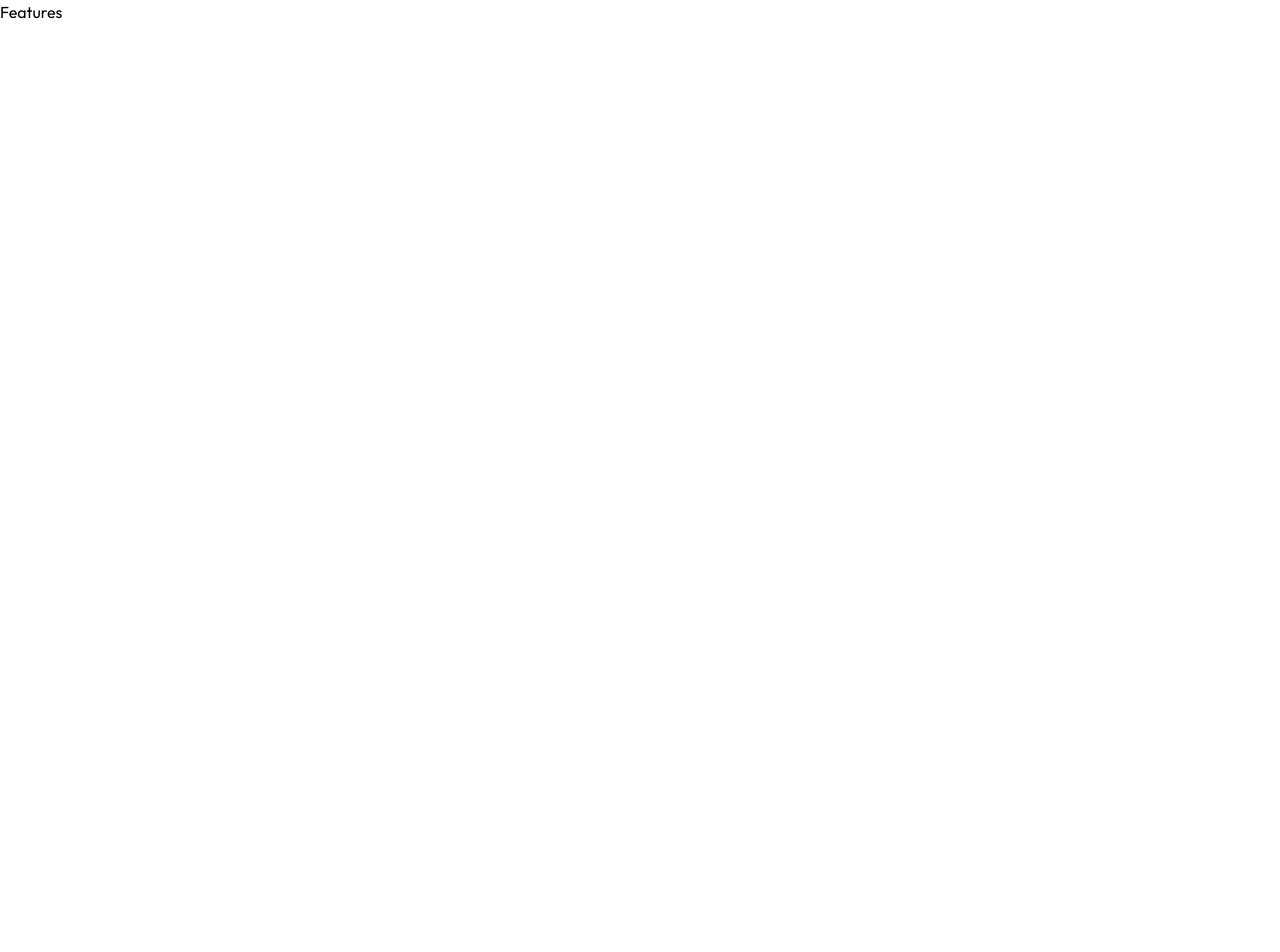
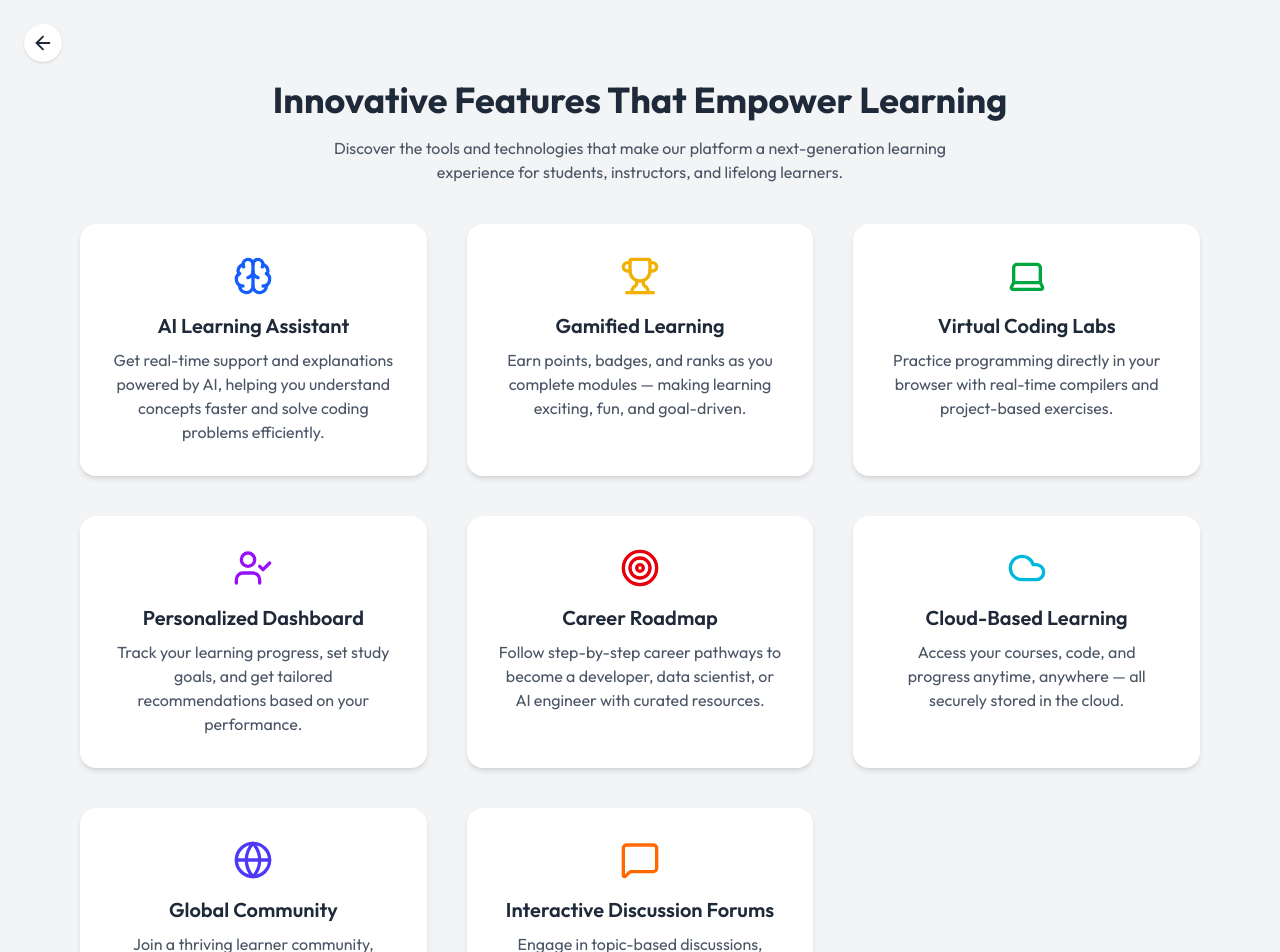
Before and after one commit to arnab-das11/RASS_Project, a React (Vite) app in the folder Frontend/: page /features in a window 1280 px wide. Shown: the top 952 px of the page. Before the commit the page ends 800 px from the top, so only its background shows below. Built offline with nearby package versions, Linux system fonts and the light colour scheme.

Commit message:
Course page and Features page primarily done

```diff
--- a/Frontend/src/components/Header.jsx
+++ b/Frontend/src/components/Header.jsx
@@ -10,8 +10,8 @@ const Header = () => {
         <p className="my-4 max-w-2xl mx-auto max-sm:text-sm text-gray-500">
           Your personalized learning path to master new skills and advance your career.
         </p>
-        <button className="bg-blue-600 px-8 py-4 mt-6 rounded-full font-semibold text-white hover:scale-105 transition-all cursor-pointer">
-          Explore All Career Paths
+        <button className="bg-blue-600 px-8 py-4 mt-6 rounded-full font-semibold text-white hover:scale-103 hover:bg-green-400 hover:text-black transition-all cursor-pointer">
+          Explore All Career Paths →
         </button>
       </div>
     </div>
--- a/Frontend/src/components/List.jsx
+++ b/Frontend/src/components/List.jsx
@@ -1,7 +1,10 @@
 import React from "react";
+import { useNavigate } from "react-router-dom";
 
 const List = () => {
-    const cards = [
+  const navigate = useNavigate();
+
+  const cards = [
     {
       title: "Java Course",
       desc: "Master Java programming from basics to advanced concepts, including OOPs, collections, and real-world projects.",
@@ -24,18 +27,22 @@ const List = () => {
     },
   ];
 
-    return (
+  return (
     <div className="bg-gray-100 py-16 px-6 md:px-12 lg:px-20">
+
       <h1 className="text-3xl md:text-4xl font-bold text-center mb-12 text-gray-800">
         Explore Education Resources
       </h1>
 
       <div className="grid gap-8 sm:grid-cols-2 lg:grid-cols-3 xl:grid-cols-4">
         {cards.map((card, index) => (
-          <div key={index}
+          <div
+            key={index}
             className="bg-white rounded-2xl shadow-md hover:shadow-xl transition-all duration-300 hover:-translate-y-2 flex flex-col">
-            <img src={card.img} alt={card.title}
-              className="w-full h-48 sm:h-52 md:h-56 object-cover object-center rounded-t-2xl"/>
+            <img
+              src={card.img}
+              alt={card.title}
+              className="w-full h-48 sm:h-52 md:h-56 object-cover object-center rounded-t-2xl" />
             <div className="p-5 flex flex-col flex-grow">
               <h2 className="text-xl font-semibold mb-2 text-gray-800 text-center">
                 {card.title}
@@ -50,6 +57,14 @@ const List = () => {
           </div>
         ))}
       </div>
+
+      <div className="text-center mt-12">
+        <button
+          onClick={() => navigate("/courses")}
+          className="bg-blue-600 text-white px-8 py-3 rounded-full text-md font-medium hover:bg-green-400 hover:text-black hover:scale-103 transition-transform duration-200 shadow-md">
+          See All Courses →
+        </button>
+      </div>
     </div>
   );
 };
--- a/Frontend/src/pages/ContactPage.jsx
+++ b/Frontend/src/pages/ContactPage.jsx
@@ -9,7 +9,7 @@ const ContactPage = () => {
     <div className="flex flex-col min-h-screen bg-gray-100 relative">
       <button
         onClick={() => navigate("/")}
-        className="absolute top-6 left-6 p-2 rounded-full bg-white shadow hover:bg-gray-200 transition">
+        className="absolute top-6 left-6 p-2 rounded-full bg-white shadow hover:bg-blue-200 transition">
         <ArrowLeft size={22} />
       </button>
 
--- a/Frontend/src/pages/CoursePage.jsx
+++ b/Frontend/src/pages/CoursePage.jsx
@@ -1,6 +1,7 @@
 import React, { useState } from "react";
-import { Search, Star } from "lucide-react";
+import { ArrowLeft, Search, Star } from "lucide-react";
 import Footer from "../components/Footer";
+import { useNavigate } from "react-router-dom";
 
 const coursesData = [
   {
@@ -160,6 +161,7 @@ const categories = [
 ];
 
 const CoursePage = () => {
+  const navigate = useNavigate();
   const [selectedCategory, setSelectedCategory] = useState("All");
   const [searchTerm, setSearchTerm] = useState("");
 
@@ -171,6 +173,11 @@ const CoursePage = () => {
 
   return (
     <div className="flex flex-col min-h-screen bg-gray-100">
+
+      <button onClick={() => navigate("/")}
+        className="absolute top-6 left-6 p-2 rounded-full bg-white shadow hover:bg-blue-200 transition">
+        <ArrowLeft size={22} className="text-gray-800" />
+      </button>
 
       <main className="flex-grow py-16 px-6 md:px-20">
 
--- a/Frontend/src/pages/FeaturesPage.jsx
+++ b/Frontend/src/pages/FeaturesPage.jsx
@@ -1,11 +1,89 @@
-import React from 'react'
+import { useNavigate } from "react-router-dom";
+import { Brain, Trophy, Laptop, UserCheck, Target, Cloud, Globe, MessageSquare, ArrowLeft,} from "lucide-react";
+import Footer from "../components/Footer";
+
+const features = [
+  {
+    icon: <Brain className="w-10 h-10 text-blue-600" />,
+    title: "AI Learning Assistant",
+    desc: "Get real-time support and explanations powered by AI, helping you understand concepts faster and solve coding problems efficiently.",
+  },
+  {
+    icon: <Trophy className="w-10 h-10 text-yellow-500" />,
+    title: "Gamified Learning",
+    desc: "Earn points, badges, and ranks as you complete modules — making learning exciting, fun, and goal-driven.",
+  },
+  {
+    icon: <Laptop className="w-10 h-10 text-green-600" />,
+    title: "Virtual Coding Labs",
+    desc: "Practice programming directly in your browser with real-time compilers and project-based exercises.",
+  },
+  {
+    icon: <UserCheck className="w-10 h-10 text-purple-600" />,
+    title: "Personalized Dashboard",
+    desc: "Track your learning progress, set study goals, and get tailored recommendations based on your performance.",
+  },
+  {
+    icon: <Target className="w-10 h-10 text-red-600" />,
+    title: "Career Roadmap",
+    desc: "Follow step-by-step career pathways to become a developer, data scientist, or AI engineer with curated resources.",
+  },
+  {
+    icon: <Cloud className="w-10 h-10 text-cyan-500" />,
+    title: "Cloud-Based Learning",
+    desc: "Access your courses, code, and progress anytime, anywhere — all securely stored in the cloud.",
+  },
+  {
+    icon: <Globe className="w-10 h-10 text-indigo-600" />,
+    title: "Global Community",
+    desc: "Join a thriving learner community, participate in hackathons, and collaborate on open-source projects.",
+  },
+  {
+    icon: <MessageSquare className="w-10 h-10 text-orange-500" />,
+    title: "Interactive Discussion Forums",
+    desc: "Engage in topic-based discussions, share ideas, and get guidance from mentors and peers worldwide.",
+  },
+];
 
 const FeaturesPage = () => {
+  const navigate = useNavigate();
+
   return (
-    <div>
-      Features
+    <div className="bg-gray-100 min-h-screen flex flex-col relative">
+
+      <button onClick={() => navigate("/")}
+        className="absolute top-6 left-6 p-2 rounded-full bg-white shadow hover:bg-blue-200 transition">
+        <ArrowLeft size={22} className="text-gray-800" />
+      </button>
+
+      <div className="text-center pt-20 pb-10 px-6 md:px-20">
+        <h1 className="text-4xl font-bold text-gray-800 mb-4">
+          Innovative Features That Empower Learning
+        </h1>
+        <p className="text-gray-600 max-w-2xl mx-auto">
+          Discover the tools and technologies that make our platform a next-generation
+          learning experience for students, instructors, and lifelong learners.
+        </p>
+      </div>
+
+      <div className="grid sm:grid-cols-2 lg:grid-cols-3 gap-10 px-6 md:px-20 pb-16 max-w-7xl mx-auto">
+        {features.map((feature, index) => (
+          <div key={index}
+            className="bg-white shadow-md rounded-2xl p-8 flex flex-col items-center text-center hover:shadow-xl transition-all hover:bg-green-100 duration-300 hover:-translate-y-2 cursor-pointer">
+            <div className="mb-4">{feature.icon}</div>
+            <h3 className="text-xl font-semibold text-gray-800 mb-2">
+              {feature.title}
+            </h3>
+            <p className="text-gray-600">{feature.desc}</p>
+          </div>
+        ))}
+      </div>
+
+      <footer className="w-full bg-gray-800 text-white mt-auto">
+        <Footer />
+      </footer>
     </div>
-  )
-}
+  );
+};
 
 export default FeaturesPage;
--- a/Frontend/src/pages/LoginPage.jsx
+++ b/Frontend/src/pages/LoginPage.jsx
@@ -10,7 +10,7 @@ const LoginPage = () => {
 
       <button
         onClick={() => navigate("/")}
-        className="absolute top-6 left-6 p-2 rounded-full bg-white shadow hover:bg-gray-200 transition">
+        className="absolute top-6 left-6 p-2 rounded-full bg-white shadow hover:bg-blue-200 transition">
         <ArrowLeft size={22} />
       </button>
 
--- a/Frontend/src/pages/instructors/InstructorSignUp.jsx
+++ b/Frontend/src/pages/instructors/InstructorSignUp.jsx
@@ -19,7 +19,7 @@ const InstructorSignUp = () => {
 
       <button
         onClick={() => navigate("/login")}
-        className="absolute top-6 left-6 p-2 rounded-full bg-white shadow hover:bg-gray-200 transition">
+        className="absolute top-6 left-6 p-2 rounded-full bg-white shadow hover:bg-blue-200 transition">
         <ArrowLeft size={22} />
       </button>
 
--- a/Frontend/src/pages/learners/LearnerSignUp.jsx
+++ b/Frontend/src/pages/learners/LearnerSignUp.jsx
@@ -12,7 +12,7 @@ const LearnerSignUp = () => {
     <div className="flex items-center justify-center min-h-screen bg-gray-100 relative">
       <button
         onClick={() => navigate("/login")}
-        className="absolute top-6 left-6 p-2 rounded-full bg-white shadow hover:bg-gray-200 transition"
+        className="absolute top-6 left-6 p-2 rounded-full bg-white shadow hover:bg-blue-200 transition"
       >
         <ArrowLeft size={22} />
       </button>
```
